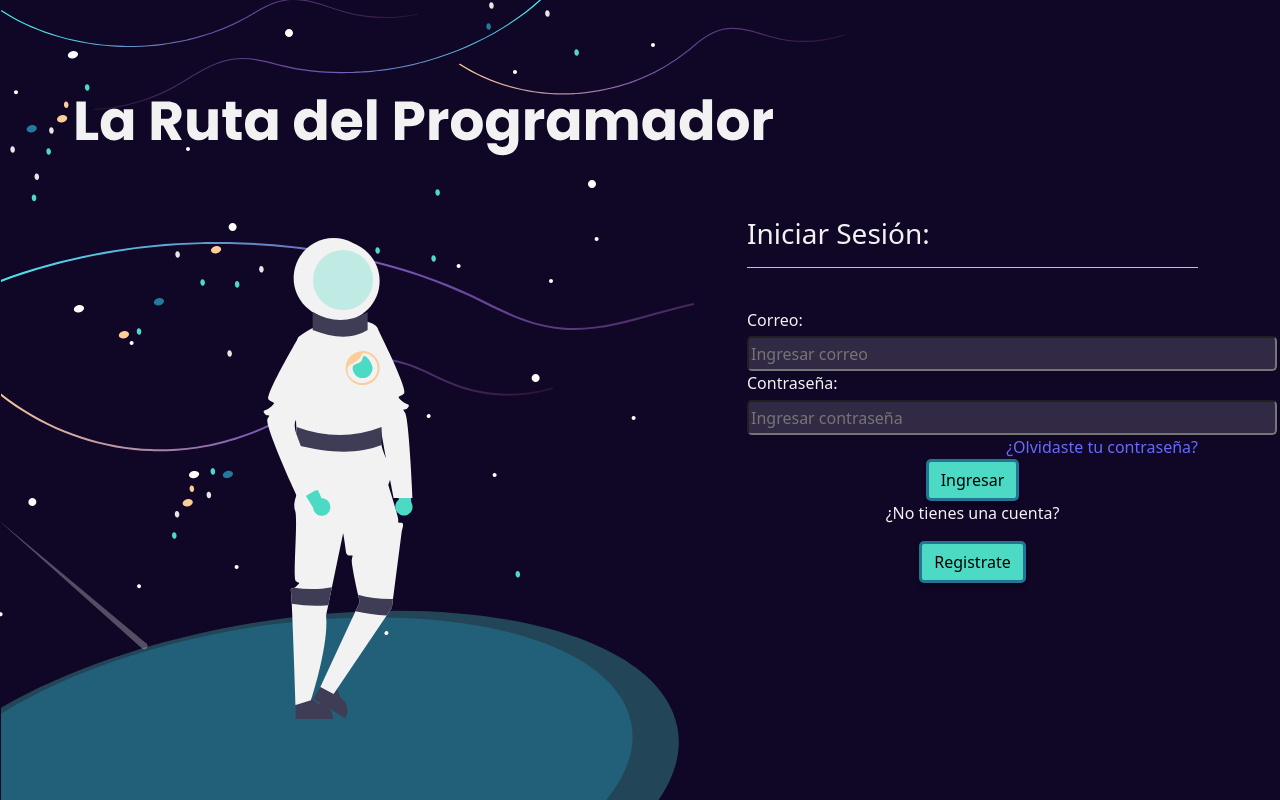
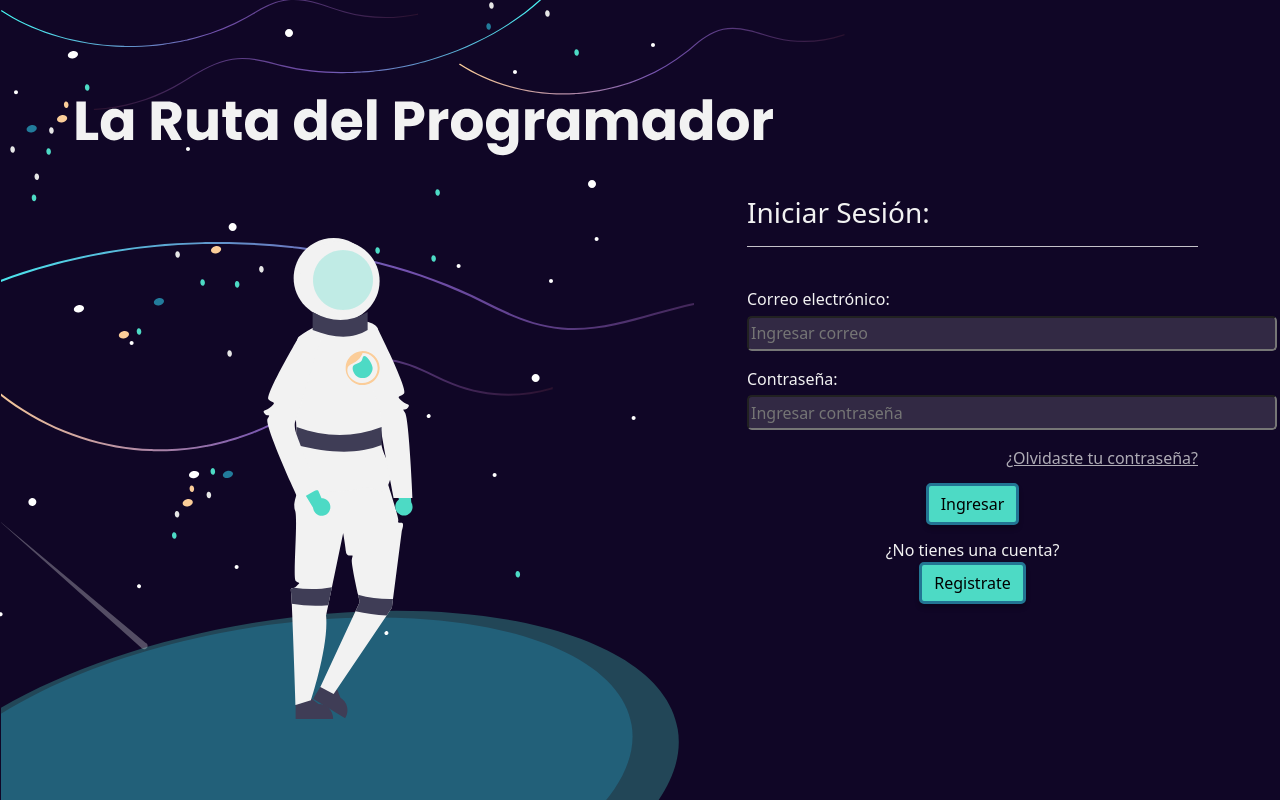
Before and after one commit to CodeMasterChefs/Frontend-Ruta-Programador, a React (Vite) app: page /iniciar_sesion in a window 1280 px wide. Built offline with nearby package versions, Linux system fonts and the light colour scheme.

Commit message:
style: colores y estructura

```diff
--- a/src/Pages/LoginPage/LoginPage.css
+++ b/src/Pages/LoginPage/LoginPage.css
@@ -0,0 +1,9 @@
+.url-text{
+    color:rgba(242,242,242,0.7)!important;
+    margin-bottom: 0.8rem;
+}
+
+.question-text{
+    margin-bottom: 0;
+    margin-top: 0.8rem;
+}
--- a/src/Pages/LoginPage/LoginPage.jsx
+++ b/src/Pages/LoginPage/LoginPage.jsx
@@ -17,7 +17,7 @@ const LoginPage = () => {
           <br></br>
           <form>
             <div className="required field ">
-              <label className="form-title">Correo:</label>
+              <label className="form-title">Correo electrónico:</label>
               <br></br>
               <input
                 type="text"
@@ -25,7 +25,7 @@ const LoginPage = () => {
                 placeholder="Ingresar correo"
               />
             </div>
-            <div className="required field ">
+            <div className="required field my-3">
               <label className="form-title">Contraseña:</label>
               <br></br>
               <input
@@ -35,7 +35,7 @@ const LoginPage = () => {
               />
             </div>
             <div className="d-flex justify-content-end">
-              <a href="">¿Olvidaste tu contraseña?</a>
+              <a href="" className="url-text"><u>¿Olvidaste tu contraseña?</u></a>
             </div>
 
           </form>
@@ -48,7 +48,7 @@ const LoginPage = () => {
             </button>
           </div>
           <div className="d-flex justify-content-center">
-            <p>¿No tienes una cuenta?</p>
+            <p className="question-text">¿No tienes una cuenta?</p>
           </div>
           <div className="d-flex justify-content-center">
             <button
```
